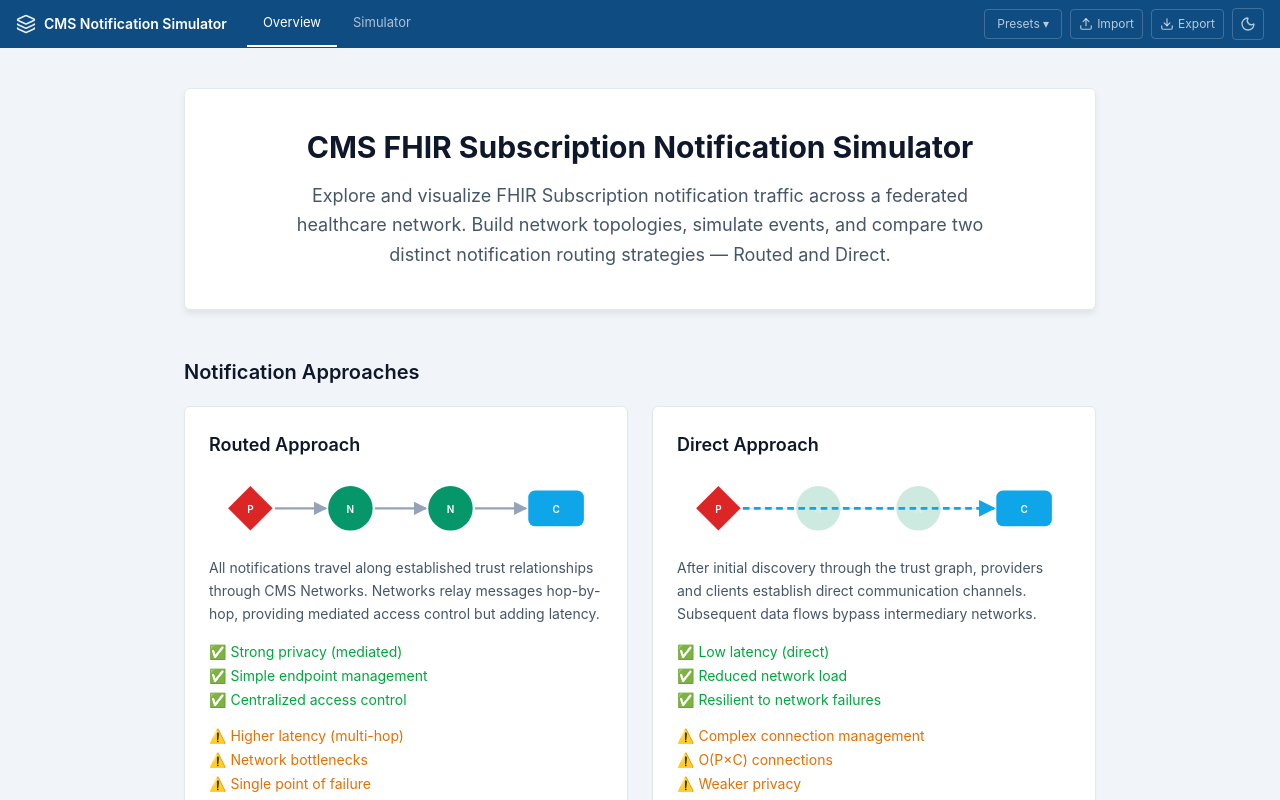
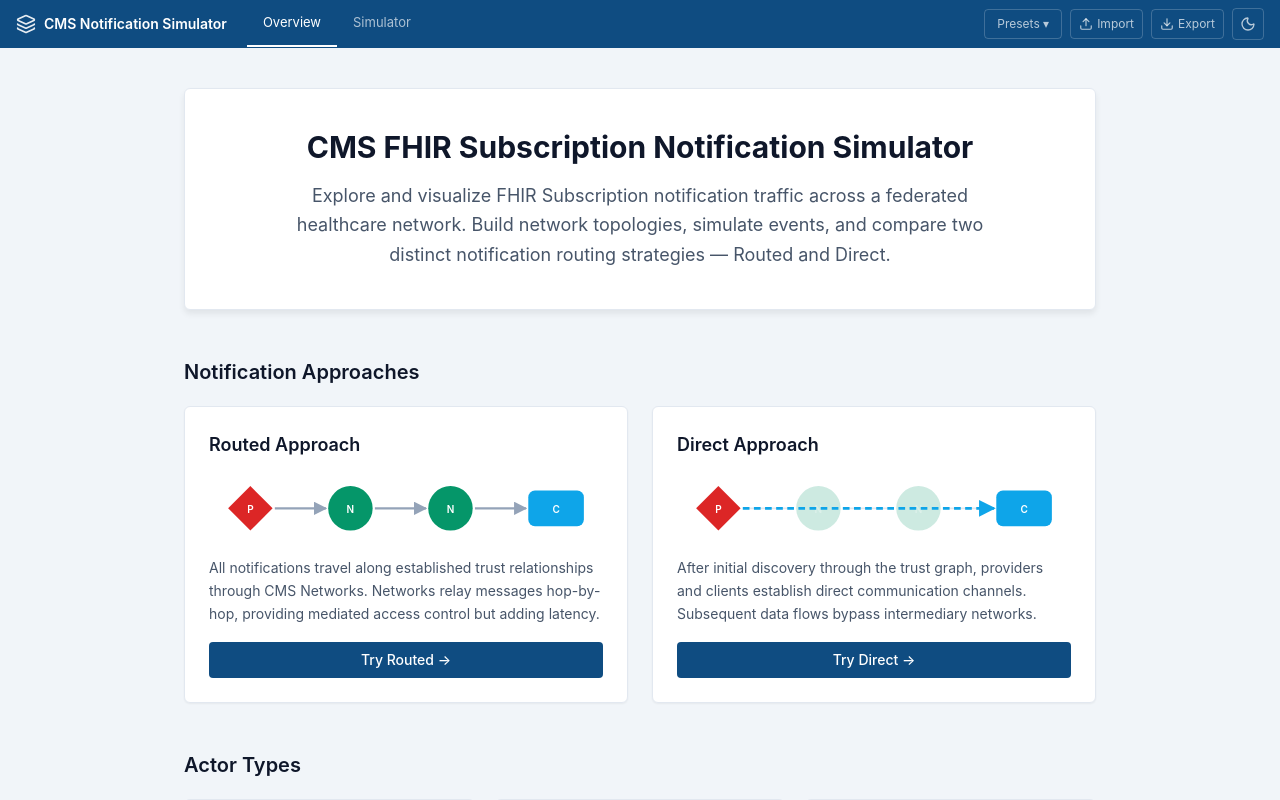
Before and after one commit to GinoCanessa/cms-notification-simulator, a React (Vite) app: page / in a window 1280 px wide. Built offline with nearby package versions, Linux system fonts and the light colour scheme; the HTML template or start-up script is replaced by a standard one.

Commit message:
Iterating on UI

```diff
--- a/src/components/overview/OverviewPage.tsx
+++ b/src/components/overview/OverviewPage.tsx
@@ -114,16 +114,6 @@
 
 /* ─── Data ──────────────────────────────────────────────────────────── */
 
-const comparisonRows = [
-  { aspect: 'Encounter latency', routed: 'Higher (multi-hop)', direct: 'Low (direct)' },
-  { aspect: 'Discovery latency', routed: 'Multi-hop', direct: 'Multi-hop (same)' },
-  { aspect: 'Network load', routed: 'High (all traffic)', direct: 'Low (discovery only)' },
-  { aspect: 'Endpoint complexity', routed: 'Simple', direct: 'Complex' },
-  { aspect: 'Connection count', routed: 'O(N + E)', direct: 'O(P × C)' },
-  { aspect: 'Failure impact', routed: 'Network failure severs traffic', direct: 'Only blocks discovery' },
-  { aspect: 'Privacy', routed: 'Strong (mediated)', direct: 'Weaker (direct)' },
-];
-
 const actors: {
   name: string;
   description: string;
@@ -216,16 +206,6 @@
                 Networks relay messages hop-by-hop, providing mediated access control but adding
                 latency.
               </p>
-              <ul className="text-sm space-y-1">
-                <li className="text-green-600 dark:text-green-400">✅ Strong privacy (mediated)</li>
-                <li className="text-green-600 dark:text-green-400">✅ Simple endpoint management</li>
-                <li className="text-green-600 dark:text-green-400">✅ Centralized access control</li>
-              </ul>
-              <ul className="text-sm space-y-1">
-                <li className="text-amber-600 dark:text-amber-400">⚠️ Higher latency (multi-hop)</li>
-                <li className="text-amber-600 dark:text-amber-400">⚠️ Network bottlenecks</li>
-                <li className="text-amber-600 dark:text-amber-400">⚠️ Single point of failure</li>
-              </ul>
               <Link
                 to="/simulator?approach=routed"
                 className="mt-auto inline-flex items-center justify-center gap-1 rounded px-6 py-2 text-sm font-medium text-white no-underline transition-colors"
@@ -252,16 +232,6 @@
                 After initial discovery through the trust graph, providers and clients establish
                 direct communication channels. Subsequent data flows bypass intermediary networks.
               </p>
-              <ul className="text-sm space-y-1">
-                <li className="text-green-600 dark:text-green-400">✅ Low latency (direct)</li>
-                <li className="text-green-600 dark:text-green-400">✅ Reduced network load</li>
-                <li className="text-green-600 dark:text-green-400">✅ Resilient to network failures</li>
-              </ul>
-              <ul className="text-sm space-y-1">
-                <li className="text-amber-600 dark:text-amber-400">⚠️ Complex connection management</li>
-                <li className="text-amber-600 dark:text-amber-400">⚠️ O(P×C) connections</li>
-                <li className="text-amber-600 dark:text-amber-400">⚠️ Weaker privacy</li>
-              </ul>
               <Link
                 to="/simulator?approach=direct"
                 className="mt-auto inline-flex items-center justify-center gap-1 rounded px-6 py-2 text-sm font-medium text-white no-underline transition-colors"
@@ -270,53 +240,6 @@
                 Try Direct →
               </Link>
             </div>
-          </div>
-        </section>
-
-        {/* ── Comparison Table ────────────────────────────────── */}
-        <section>
-          <h2 className="text-xl font-semibold text-[var(--color-text)] mb-5">
-            Side-by-Side Comparison
-          </h2>
-          <div
-            className="rounded-lg overflow-hidden"
-            style={{
-              border: '1px solid var(--color-border)',
-              boxShadow: 'var(--shadow-sm)',
-            }}
-          >
-            <table className="w-full text-sm">
-              <thead>
-                <tr style={{ background: 'var(--color-surface-alt)' }}>
-                  <th className="text-left px-4 py-3 font-semibold text-[var(--color-text)]">
-                    Aspect
-                  </th>
-                  <th className="text-left px-4 py-3 font-semibold text-[var(--color-text)]">
-                    Routed
-                  </th>
-                  <th className="text-left px-4 py-3 font-semibold text-[var(--color-text)]">
-                    Direct
-                  </th>
-                </tr>
-              </thead>
-              <tbody>
-                {comparisonRows.map((row, i) => (
-                  <tr
-                    key={row.aspect}
-                    style={{
-                      background: i % 2 === 0 ? 'var(--color-surface)' : 'var(--color-surface-alt)',
-                      borderTop: '1px solid var(--color-border)',
-                    }}
-                  >
-                    <td className="px-4 py-3 font-medium text-[var(--color-text)]">
-                      {row.aspect}
-                    </td>
-                    <td className="px-4 py-3 text-[var(--color-text-secondary)]">{row.routed}</td>
-                    <td className="px-4 py-3 text-[var(--color-text-secondary)]">{row.direct}</td>
-                  </tr>
-                ))}
-              </tbody>
-            </table>
           </div>
         </section>
 
--- a/src/components/simulator/ActorDetails.tsx
+++ b/src/components/simulator/ActorDetails.tsx
@@ -6,6 +6,7 @@
 export default function ActorDetails() {
   const actors = useGraphStore((s) => s.actors);
   const edges = useGraphStore((s) => s.edges);
+  const providerIdpEdges = useGraphStore((s) => s.providerIdpEdges);
   const directChannels = useGraphStore((s) => s.directChannels);
   const selectedActorId = useGraphStore((s) => s.selectedActorId);
   const removeActor = useGraphStore((s) => s.removeActor);
@@ -26,6 +27,18 @@
       }
     }
 
+    for (const edge of providerIdpEdges.values()) {
+      if (edge.sourceId === actor.id) {
+        const target = actors.get(edge.targetId);
+        if (target && !connected.some((c) => c.id === target.id))
+          connected.push({ id: target.id, name: target.name, type: target.type, via: edge.edgeType });
+      } else if (edge.targetId === actor.id) {
+        const source = actors.get(edge.sourceId);
+        if (source && !connected.some((c) => c.id === source.id))
+          connected.push({ id: source.id, name: source.name, type: source.type, via: edge.edgeType });
+      }
+    }
+
     for (const dc of directChannels.values()) {
       if (dc.providerId === actor.id) {
         const client = actors.get(dc.clientId);
@@ -39,7 +52,7 @@
     }
 
     return connected;
-  }, [actor, actors, edges, directChannels]);
+  }, [actor, actors, edges, providerIdpEdges, directChannels]);
 
   const stats = useMemo(() => {
     if (!actor) return [];
```
